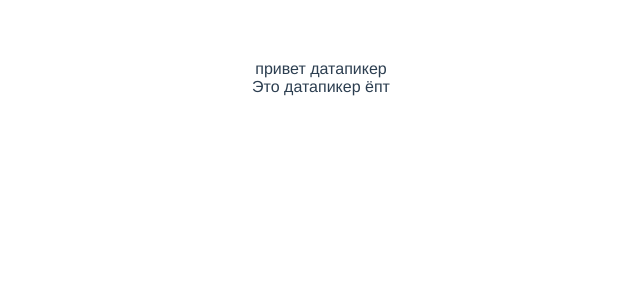
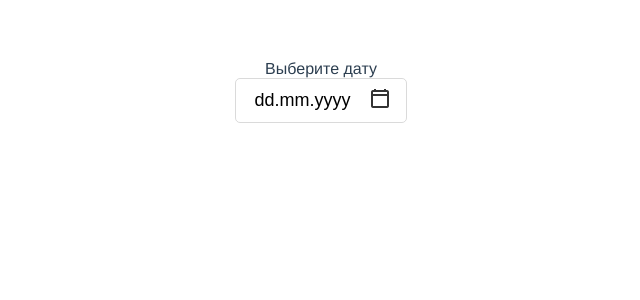
Before and after one commit to temalev/datepicker, a Vue app: page / in a window 1280 px wide. Shown: the top 300 px of the page, without its empty margins (319-959 px from the left). Built offline with nearby package versions, Linux system fonts and the light colour scheme.

Commit message:
added the functionality of flipping months

```diff
--- a/package.json
+++ b/package.json
@@ -33,7 +33,9 @@
     "parserOptions": {
       "parser": "@babel/eslint-parser"
     },
-    "rules": {}
+    "rules": {
+      "vue/multi-word-component-names": "off"
+    }
   },
   "browserslist": [
     "> 1%",
--- a/src/App.vue
+++ b/src/App.vue
@@ -1,6 +1,5 @@
 <template>
   <div id="app">
-    привет датапикер
     <Datepicker />
   </div>
 </template>
--- /dev/null
+++ b/src/components/Datepicker/calendar.vue
@@ -0,0 +1,174 @@
+<template>
+<div class="main">
+  <header>
+    <button @click="ClickLastMonth"> &lt; </button>
+    <span class="title">{{ currentMonthName }} {{ howYear }}</span>
+    <button @click="ClickNextMonth"> &gt; </button>
+  </header>
+
+  <div class="body">
+    <div class="daysOfWeek">
+      <div v-for="dayOfWeek in daysString" :key="dayOfWeek" class="dayOfWeek">
+        {{ dayOfWeek }}
+      </div>
+    </div>
+    <div class="daysContainer">
+      <div v-for="dayNull in dayWeek" :key="dayNull" class="day null"></div>
+
+      <div v-for="day in lastDayMonth"
+          :key="day.timestamp"
+          class="day"
+          :class="chooseDay === day.timestamp
+          ? 'choose'
+          : 'day'"
+          @click="chooseDay = chooseDay != day.timestamp ? day.timestamp : null "
+          >
+          {{ day.name }}
+      </div>
+    </div>
+  </div>
+</div>
+</template>
+<script>
+export default {
+  name: 'Calendar',
+
+  data(){
+    return {
+      daysString: ["пн", "вт", "ср", "чт", "пт", "сб", "вс"],
+      currentMonth: new Date().getMonth(),
+      currentYear: new Date().getFullYear(),
+      currentMonthNow: new Date().getMonth(),
+      currentYearNow: new Date().getFullYear(),
+      currentDay: new Date().getDate(),
+      YearNow: new Date().getFullYear(),
+      currentYearNext: new Date().getFullYear()+1,
+      chooseDay: 1669928400000,
+      events: []
+    }
+  },
+
+  computed: {
+    currentMonthName(){
+      return new Date(this.currentYear, this.currentMonth).toLocaleString("default", {month: "long"})
+    },
+
+    howYear(){
+      if (this.nextMonthInt === 0) return this.currentYear
+      else return this.currentYear
+    },
+
+    currentMonthNameInt(){
+        return new Date(this.currentYear, this.currentMonth).getMonth()
+      },
+
+    nextMonthInt(){
+        return new Date(this.currentYear, this.currentMonth+1,1).getMonth()
+      },
+
+    lastDayMonth(){
+      const count = new Date(this.currentYear, this.currentMonth+1, 0).getDate()
+      const arr = []
+
+      for (let i = 1; i <= count; i++) {
+        arr.push({
+          name: i,
+          timestamp: new Date(this.currentYear, this.currentMonth, i + 1).getTime()
+        })
+      }
+      return arr
+    },
+
+    dayWeek(){
+      return new Date(this.currentYear, this.currentMonth, 0).getDay()
+    }
+  },
+  methods: {
+    ClickNextMonth (){
+        this.currentMonth++
+        if (this.nextMonthInt === 0 || this.currentMonthNameInt === 0) {
+          this.currentYear++
+          this.currentMonth = 0}
+    },
+      ClickLastMonth (){
+        this.currentMonth--
+        if (this.currentMonthNameInt === 0 || this.nextMonthInt === 0) {
+          this.currentYear--
+          this.currentMonth = 11}
+      },
+  }
+}
+</script>
+
+<style scoped>
+.main {
+  width: 280px;
+  border: 1px solid rgb(174, 174, 174);
+  border-radius: 5px;
+  padding: 0 10px 10px 10px;
+  box-shadow: 0px 10px 20px #cfcfcfa2;
+}
+
+header {
+  height: 30px;
+  display: flex;
+  justify-content: space-between;
+  align-items: center;
+  padding: 10px;
+}
+
+.daysOfWeek {
+  display: flex;
+  width: 100%;
+  justify-content: flex-start;
+
+}
+
+.dayOfWeek {
+  width: 40px;
+  height: 30px;
+}
+
+.daysContainer{
+  display: flex;
+  justify-content: flex-start;
+  flex-wrap: wrap;
+}
+
+.day {
+  width: 40px;
+  height: 40px;
+  display: flex;
+  justify-content: center;
+  align-items: center;
+  cursor: pointer;
+  border-radius: 5px;
+}
+
+.day:hover {
+  outline: 1px solid rgba(156, 156, 156, 0.661);
+}
+
+.null {
+  outline: none !important;
+  cursor: default;
+}
+
+button {
+  background: none;
+  border: none;
+  cursor: pointer;
+  opacity: .5;
+  transition: .2s;
+}
+
+button:hover {
+  opacity: 1;
+}
+
+.choose{
+  background-color: rgba(34, 113, 24, 0.824);
+  color: #f6f6f6;
+  box-shadow: inset 0 0 5px rgba(23, 76, 16, 0.824);
+}
+</style>
--- a/src/components/Datepicker/index.vue
+++ b/src/components/Datepicker/index.vue
@@ -1,13 +1,85 @@
 <template>
+
 <div class="mainContainer">
-  Это датапикер ёпт
+  <span class="title">Выберите дату</span>
+
+  <div class="wrapper">
+    <input type="tel" v-model="model">
+    <div @click="isCalendar = !isCalendar" class="btnCalendar" />
+  </div>
+
+  <calendar v-if="isCalendar" />
+
 </div>
+
 </template>
+
 <script>
+import calendar from './calendar.vue'
+
 export default {
-name: 'DataPicker'
+  components: { calendar },
+  name: 'DataPicker',
+
+  data(){
+    return {
+
+      currentDate: 'dd.mm.yyyy',
+      isCalendar: false
+    }
+  },
+
+  computed:{
+    model: {
+      get() {
+        return this.currentDate
+      },
+      set(value) {
+        this.currentDate = value.replace("-", ".")
+      }
+    }
+  },
+
+
 }
 </script>
+
 <style scoped>
+  .mainContainer{
+    display: flex;
+    flex-direction: column;
+    justify-content: center;
+    align-items: center;
+  }
 
+  .wrapper{
+    width: 150px;
+    border: 1px solid rgba(206, 206, 206, 0.757);
+    border-radius: 5px;
+    padding: 10px;
+    display: flex;
+    justify-content: space-around;
+  }
+
+  input {
+    border: none;
+    outline: none;
+    font-size: 18px;
+    width: 100px;
+  }
+
+  .btnCalendar{
+    background-image: url(@/ico/icons8-calendar-24.png);
+    background-repeat: no-repeat;
+    background-position: center;
+    width: 20px;
+    height: 20px;
+    opacity: .8;
+    cursor: pointer;
+    transition: .2s;
+  }
+
+  .btnCalendar:hover {
+    opacity: 1;
+  }
 </style>
```
Also changed, not shown: src/ico/icons8-calendar-24.png (added).
